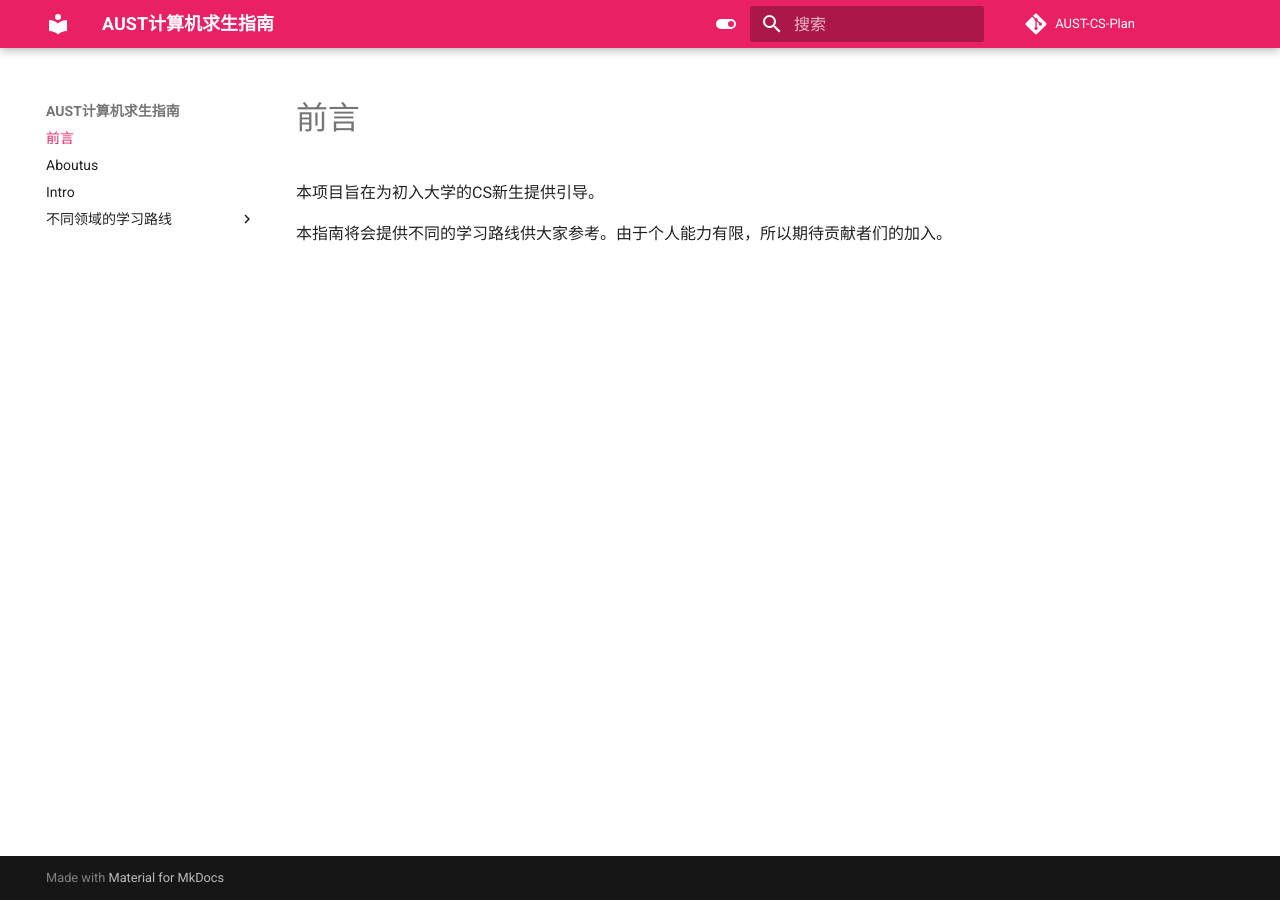
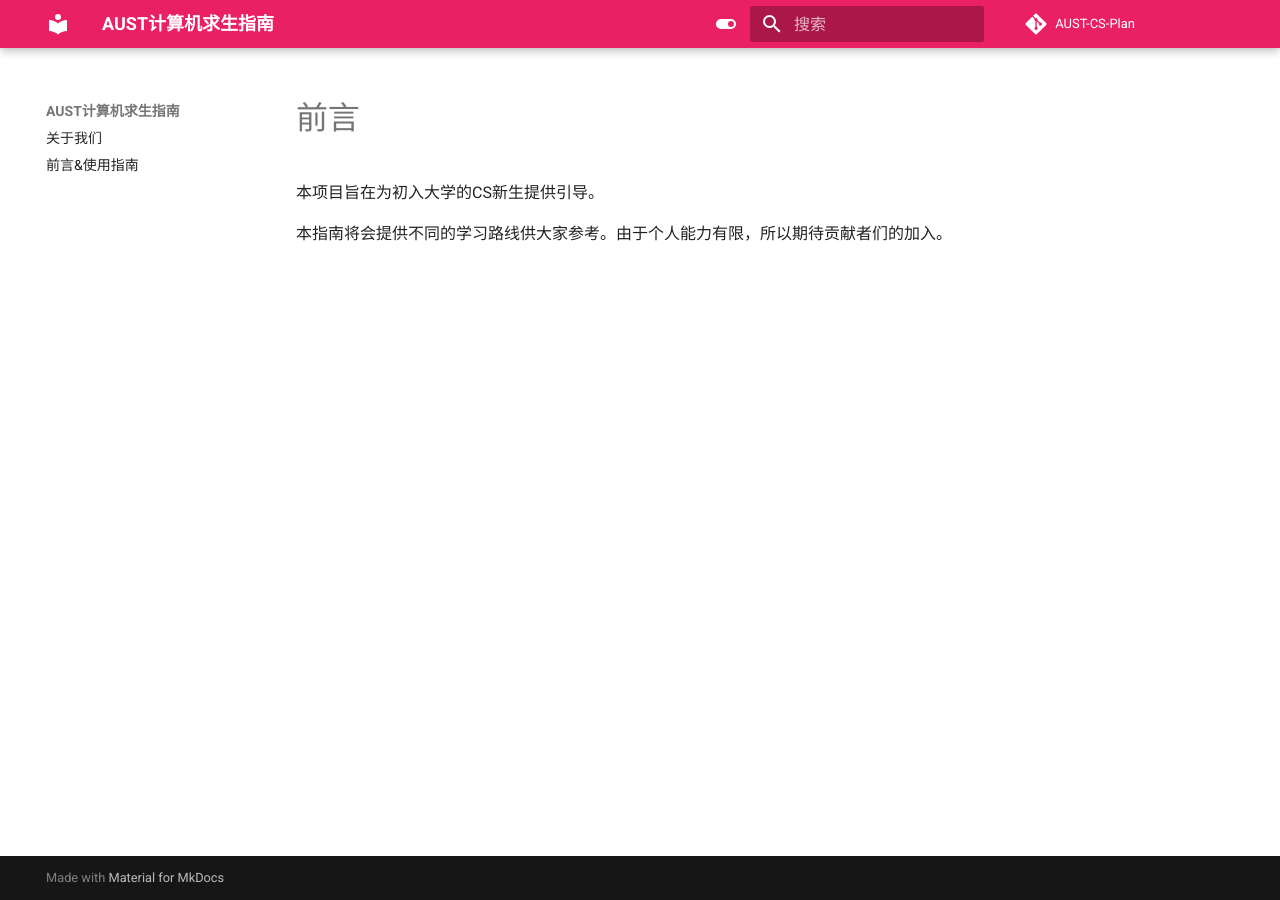
Before and after one commit to ForsakenDelusion/AUST-CS-Plan, an MkDocs documentation site: the page built from docs/index.md, in a window 1280 px wide. Built offline with MkDocs 1.6.1 and Material for MkDocs 9.7.7, drawn with Linux system fonts in a browser that asks for light colours; comment, search, counter and statistics services are not loaded; part of the change alters nothing that is shown.

Commit message:
update nav

```diff
--- a/mkdocs.yml
+++ b/mkdocs.yml
@@ -44,16 +44,6 @@ theme:
         icon: material/toggle-switch-off-outline
         name: Switch to light mode
 
-  nav:
-    - 关于我们: "aboutus.md"
-    - 前言&使用指南: "intro.md"
-    - 计算机科学学习路线:
-      - 计算机基础:
-        - 工具:
-        - 数学基础:
-        - 计算机导论:
-        - 编程基础:
-        - 算法基础:
-      - 基础深入:
-    - 不同领域的学习路线:
-      - Java:
+nav:
+  - 关于我们: "aboutus.md"
+  - 前言&使用指南: "intro.md"
```
